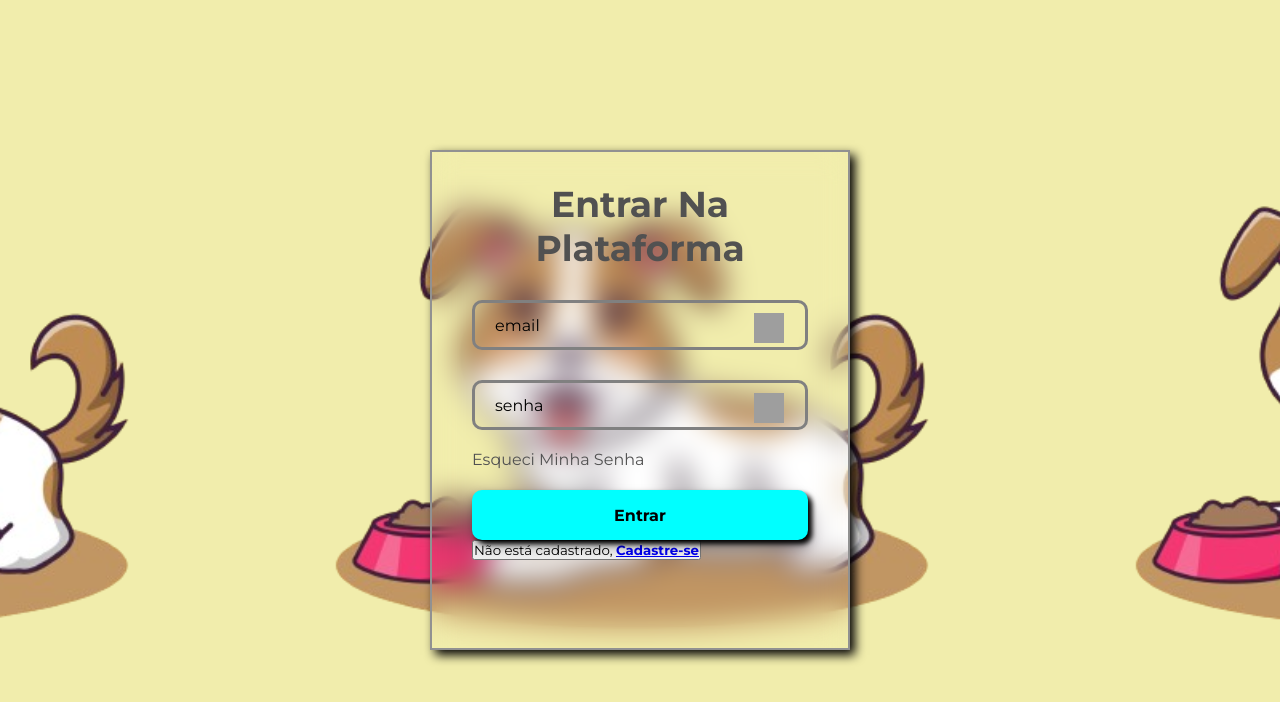
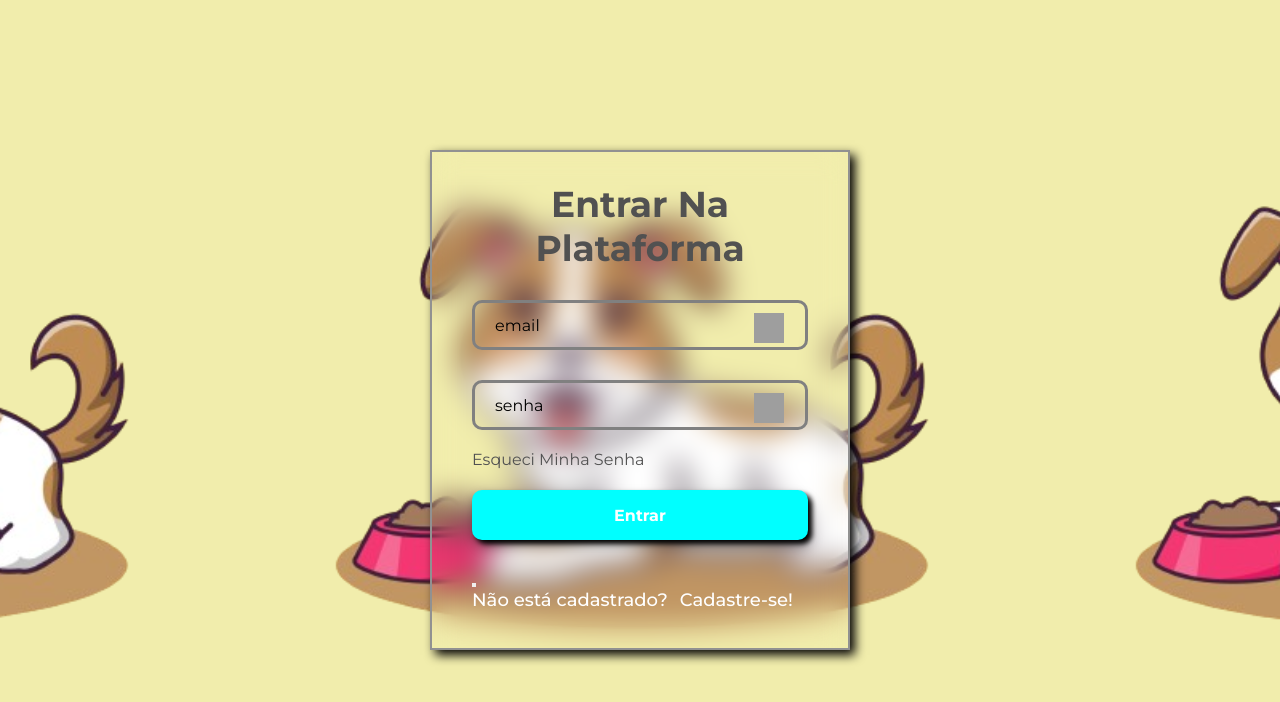
Before and after one commit to JacksonRMS/We-Care-Plus, a plain HTML site: page login.html in a window 1280 px wide. Drawn offline with Linux system fonts and the light colour scheme; grey boxes are pictures that could not be loaded; a web font is replaced by a local one.

Commit message:
A procura do botão oculto

```diff
--- a/login.css
+++ b/login.css
@@ -85,11 +85,13 @@ h1 {
 .start {
     width: 100%;
     height: 50px;
+    color: #fff;
     background-color: aqua;
     border: none;
     border-radius: 10px;
     font-weight: 700;
     margin-top: 30px;
+    margin-bottom: 30px;
     cursor: pointer;
     outline: none;
     font-size: 16px;
@@ -105,6 +107,17 @@ h1 {
     transition: 0.5s ease-in-out;
 }
 
-.cad p a{
-    margin-top: 30px;
+.cad {
+    display: flex;
+    flex-direction: row;
+    width: 100%;
+    gap:12px ;
+    font-size: 18px;
+    font-weight: 500;
+    color: #fff;
 }
+
+.cad a{
+    text-decoration: none;
+    color: #fff;
+}
--- a/login.html
+++ b/login.html
@@ -31,10 +31,14 @@
                 <a href="#" class="link">esqueci minha senha</a>
             </div>
 
-            <button class="start">entrar<button>
-                    <div class="cad">
-                        <p class="">Não está cadastrado, <a href="#"><strong>Cadastre-se</strong></a></p>
-                    </div>
+            <div class="b">
+                <button class="start">entrar<button>
+            </div>
+
+            <div class="cad">
+                <p>Não está cadastrado?</p><a href="#">Cadastre-se!</a>
+            </div>
+
         </form>
 
     </div>
```
